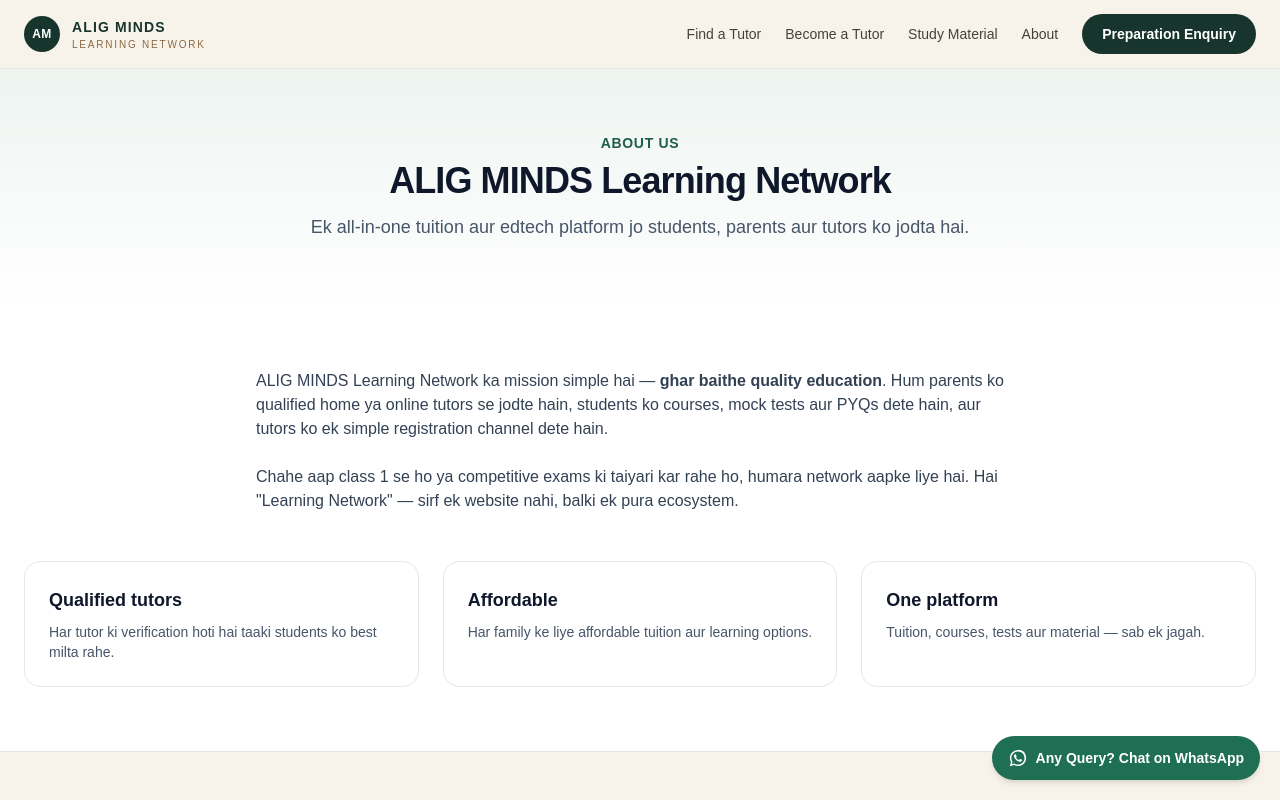
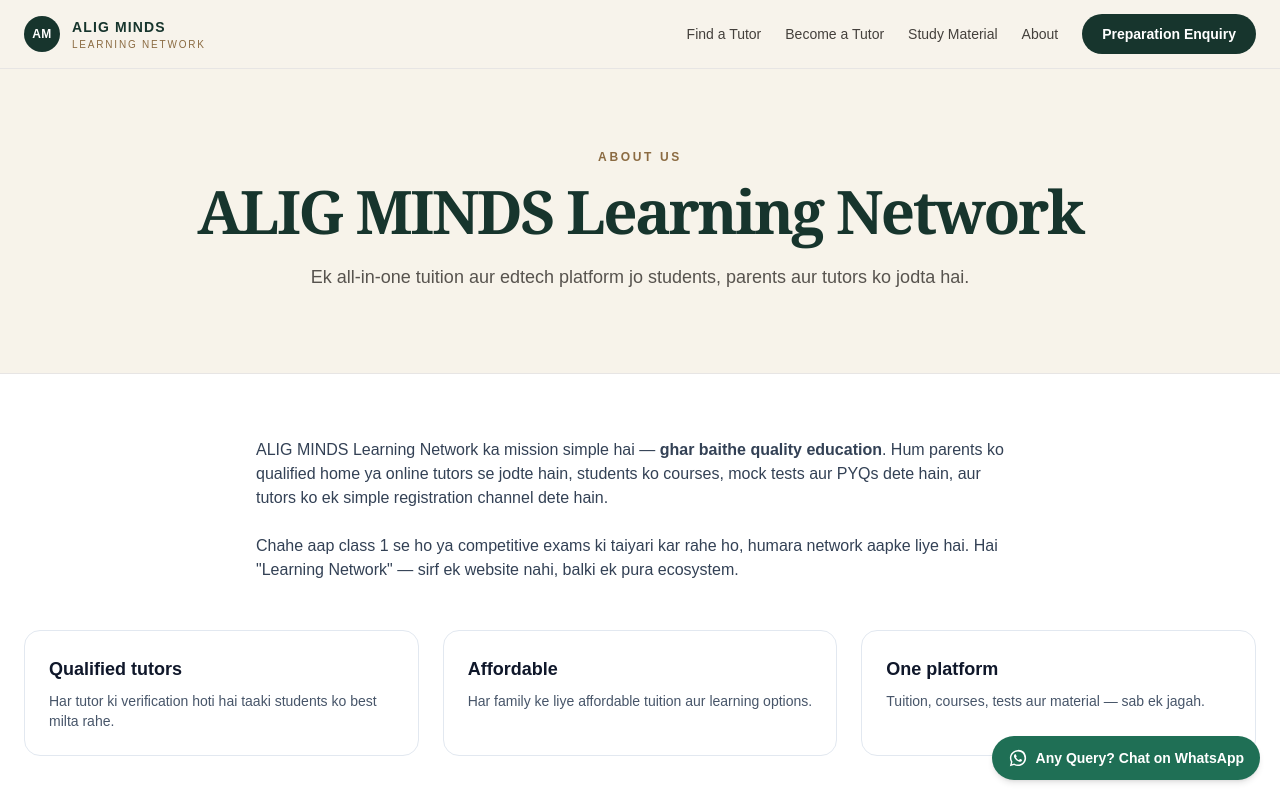
Before and after one commit to Samadsaifi14/course-website-, a Next.js app: page /about in a window 1280 px wide. Shown: the top 800 px of the page. Built offline with nearby package versions, Linux system fonts and the light colour scheme.

Commit message:
Apply editorial design system to shared UI

```diff
--- a/components/ui.tsx
+++ b/components/ui.tsx
@@ -5,73 +5,33 @@ export function Container({ children, className = "" }: { children: ReactNode; c
   return <div className={`mx-auto max-w-7xl px-4 sm:px-6 ${className}`}>{children}</div>;
 }
 
-export function PageHeader({
-  eyebrow,
-  title,
-  subtitle,
-}: {
-  eyebrow?: string;
-  title: string;
-  subtitle?: string;
-}) {
+export function PageHeader({ eyebrow, title, subtitle }: { eyebrow?: string; title: string; subtitle?: string }) {
   return (
-    <div className="bg-gradient-to-b from-brand-50 to-white">
-      <Container className="py-12 text-center sm:py-16">
-        {eyebrow && <p className="text-sm font-semibold uppercase tracking-wider text-brand-600">{eyebrow}</p>}
-        <h1 className="mt-2 text-3xl font-extrabold tracking-tight text-slate-900 sm:text-4xl">{title}</h1>
-        {subtitle && <p className="mx-auto mt-3 max-w-2xl text-lg text-slate-600">{subtitle}</p>}
+    <div className="border-b border-stone-200 bg-[#f7f3ea]">
+      <Container className="py-14 text-center sm:py-20">
+        {eyebrow && <p className="text-xs font-bold uppercase tracking-[0.22em] text-[#8b6b42]">{eyebrow}</p>}
+        <h1 className="mx-auto mt-4 max-w-4xl font-serif text-4xl font-semibold tracking-[-0.04em] text-[#17352d] sm:text-6xl">{title}</h1>
+        {subtitle && <p className="mx-auto mt-5 max-w-2xl text-lg leading-8 text-stone-600">{subtitle}</p>}
       </Container>
     </div>
   );
 }
 
-export function SectionTitle({
-  eyebrow,
-  title,
-  subtitle,
-  center = true,
-}: {
-  eyebrow?: string;
-  title: string;
-  subtitle?: string;
-  center?: boolean;
-}) {
+export function SectionTitle({ eyebrow, title, subtitle, center = true }: { eyebrow?: string; title: string; subtitle?: string; center?: boolean }) {
   return (
-    <div className={center ? "mx-auto max-w-2xl text-center" : "max-w-2xl"}>
-      {eyebrow && (
-        <p className="text-sm font-semibold uppercase tracking-wider text-brand-600">{eyebrow}</p>
-      )}
-      <h2 className="mt-2 text-3xl font-extrabold tracking-tight text-slate-900 sm:text-4xl">
-        {title}
-      </h2>
-      {subtitle && <p className="mt-3 text-lg text-slate-600">{subtitle}</p>}
+    <div className={center ? "mx-auto max-w-3xl text-center" : "max-w-3xl"}>
+      {eyebrow && <p className="text-xs font-bold uppercase tracking-[0.22em] text-[#8b6b42]">{eyebrow}</p>}
+      <h2 className="mt-3 font-serif text-4xl font-semibold tracking-[-0.035em] text-[#17352d] sm:text-5xl">{title}</h2>
+      {subtitle && <p className="mt-4 text-lg leading-8 text-stone-600">{subtitle}</p>}
     </div>
   );
 }
 
-export function ButtonLink({
-  href,
-  children,
-  variant = "primary",
-  className = "",
-}: {
-  href: string;
-  children: ReactNode;
-  variant?: "primary" | "secondary" | "whatsapp";
-  className?: string;
-}) {
-  const styles =
-    variant === "primary"
-      ? "bg-brand-600 text-white hover:bg-brand-700 shadow-sm"
-      : variant === "whatsapp"
-      ? "bg-green-600 text-white hover:bg-green-700 shadow-sm"
-      : "border border-slate-300 text-slate-700 hover:border-brand-500 hover:text-brand-600";
-  return (
-    <Link
-      href={href}
-      className={`inline-flex items-center justify-center rounded-full px-6 py-3 text-sm font-semibold transition ${styles} ${className}`}
-    >
-      {children}
-    </Link>
-  );
+export function ButtonLink({ href, children, variant = "primary", className = "" }: { href: string; children: ReactNode; variant?: "primary" | "secondary" | "whatsapp"; className?: string }) {
+  const styles = variant === "primary"
+    ? "bg-[#17352d] text-white hover:bg-[#24493f]"
+    : variant === "whatsapp"
+      ? "bg-[#1f6f55] text-white hover:bg-[#185b46]"
+      : "border border-[#17352d]/25 text-[#17352d] hover:border-[#17352d]";
+  return <Link href={href} className={`inline-flex items-center justify-center rounded-full px-6 py-3 text-sm font-semibold transition ${styles} ${className}`}>{children}</Link>;
 }
```
